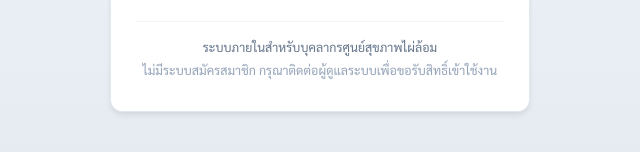
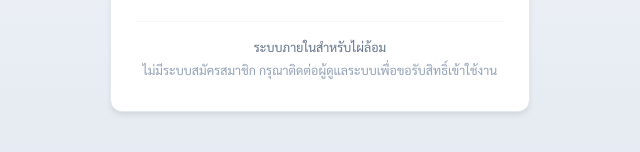
Before and after one commit to klongnom/PaiLom-WorkTrack-V1, a plain HTML site: page index.html in a window 1280 px wide. Shown: the part 510-662 px from the top of the page, 320-960 px from the left. Drawn offline with Linux system fonts and the light colour scheme.

Commit message:
Update footer text in login section

```diff
--- a/index.html
+++ b/index.html
@@ -54,7 +54,7 @@
           </button>
 
           <div class="login-footer-info">
-            <p>ระบบภายในสำหรับบุคลากรศูนย์สุขภาพไผ่ล้อม</p>
+            <p>ระบบภายในสำหรับไผ่ล้อม</p>
             <p class="text-subtle">ไม่มีระบบสมัครสมาชิก กรุณาติดต่อผู้ดูแลระบบเพื่อขอรับสิทธิ์เข้าใช้งาน</p>
           </div>
         </form>
```
